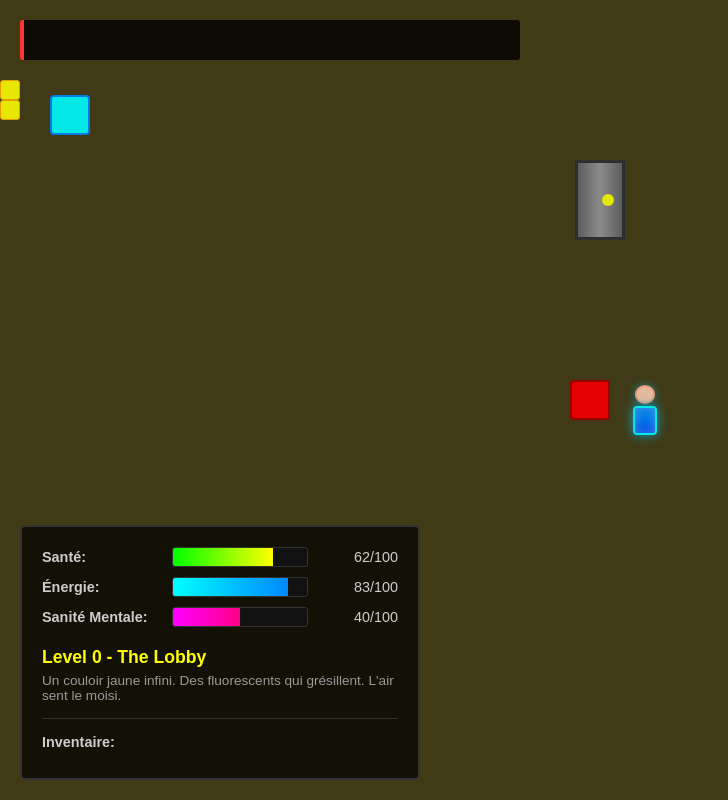
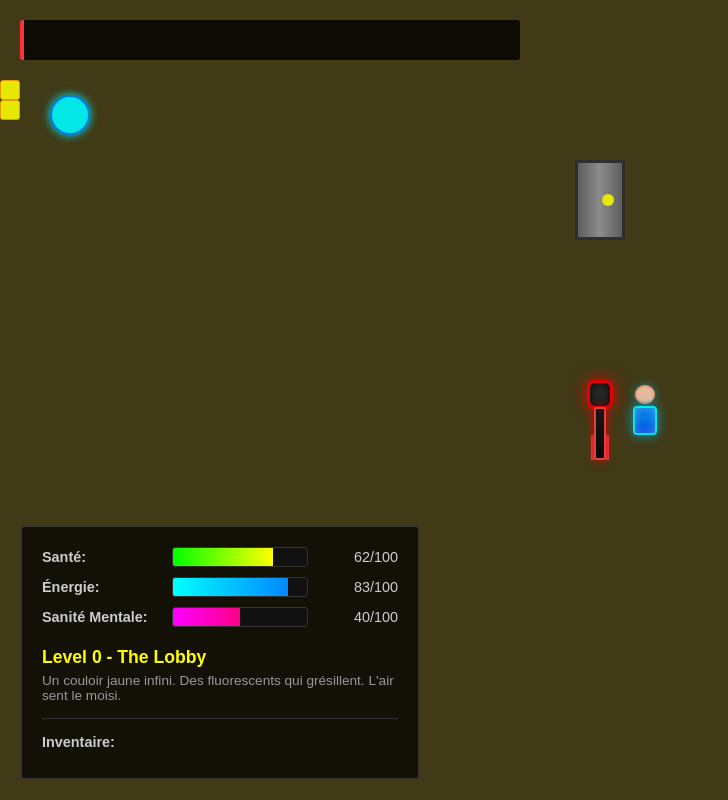
Before and after one commit to blanchardjules47-prog/backrooms-horror-game, a plain HTML site: page index.html in a window 1280 px wide. Both pictures are taken after a click on the button "COMMENCER L'AVENTURE". Shown: the whole page, without its empty margins (0-728 px from the left). Drawn offline with Linux system fonts and the light colour scheme.

Commit message:
Change hostile creatures to look like thin skeletal beings

```diff
--- a/style.css
+++ b/style.css
@@ -349,22 +349,68 @@ body {
     box-shadow: 0 0 12px rgba(0, 200, 255, 0.8), inset 0 0 8px rgba(255, 255, 255, 0.3);
 }
 
+/* CRÉATURE HOSTILE - Créature maigre et terrifiante */
 .entity.hostile {
-    background: #ff0000;
-    border: 2px solid #aa0000;
-    animation: flicker 0.1s infinite;
-    border-radius: 4px;
+    position: absolute;
+    width: 60px;
+    height: 80px;
+    background: transparent;
+    border: none;
+    display: flex;
+    flex-direction: column;
+    align-items: center;
+    justify-content: flex-start;
+    animation: flicker 0.15s infinite;
+}
+
+/* Tête de la créature hostile */
+.entity.hostile::before {
+    content: '';
+    width: 20px;
+    height: 24px;
+    background: #2a2a2a;
+    border: 3px solid #ff0000;
+    border-radius: 8px;
+    margin-bottom: 2px;
+    box-shadow: 0 0 15px #ff0000, inset 0 0 8px rgba(0, 0, 0, 0.8);
+}
+
+/* Corps de la créature hostile */
+.entity.hostile::after {
+    content: '';
+    width: 8px;
+    height: 50px;
+    background: linear-gradient(to bottom, #1a1a1a 0%, #0a0a0a 100%);
+    border: 2px solid #ff4444;
+    box-shadow: 0 0 10px #ff0000;
+    border-radius: 2px;
+    position: relative;
+    margin-top: -4px;
+}
+
+/* Jambes de la créature hostile - longues et maigres */
+.entity.hostile {
+    background:
+        linear-gradient(90deg, transparent 35%, #ff4444 35%, #ff4444 40%, transparent 40%, transparent 60%, #ff4444 60%, #ff4444 65%, transparent 65%),
+        transparent;
+    background-size: 100% 25px;
+    background-position: 0 55px;
+    background-repeat: no-repeat;
 }
 
 @keyframes flicker {
     0%, 100% { opacity: 1; }
-    50% { opacity: 0.7; }
+    50% { opacity: 0.6; }
 }
 
 .entity.friendly {
+    position: absolute;
+    width: 40px;
+    height: 40px;
     background: #00ffff;
     border: 2px solid #0088ff;
-    border-radius: 4px;
+    border-radius: 50%;
+    box-shadow: 0 0 10px #00ffff;
 }
 
 .door {
```
